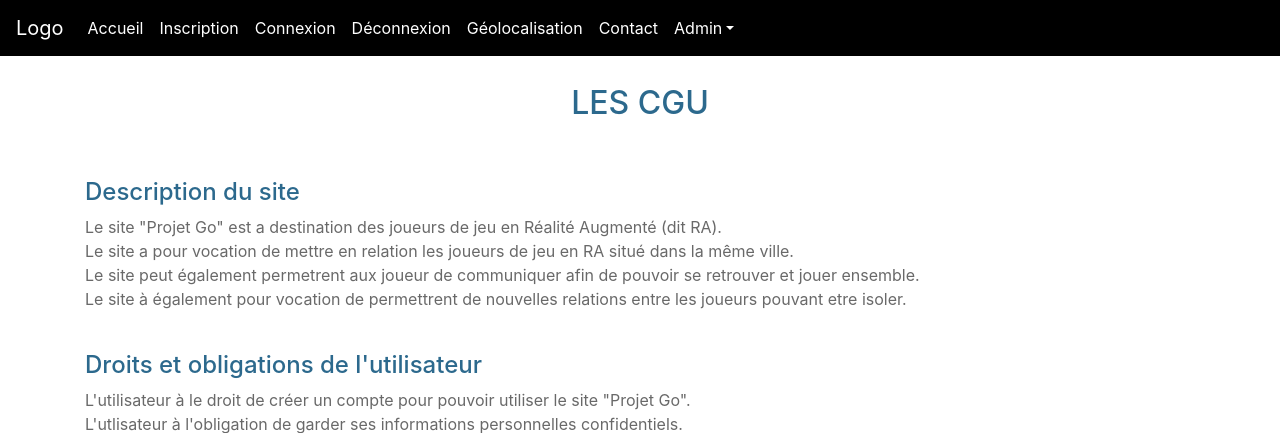
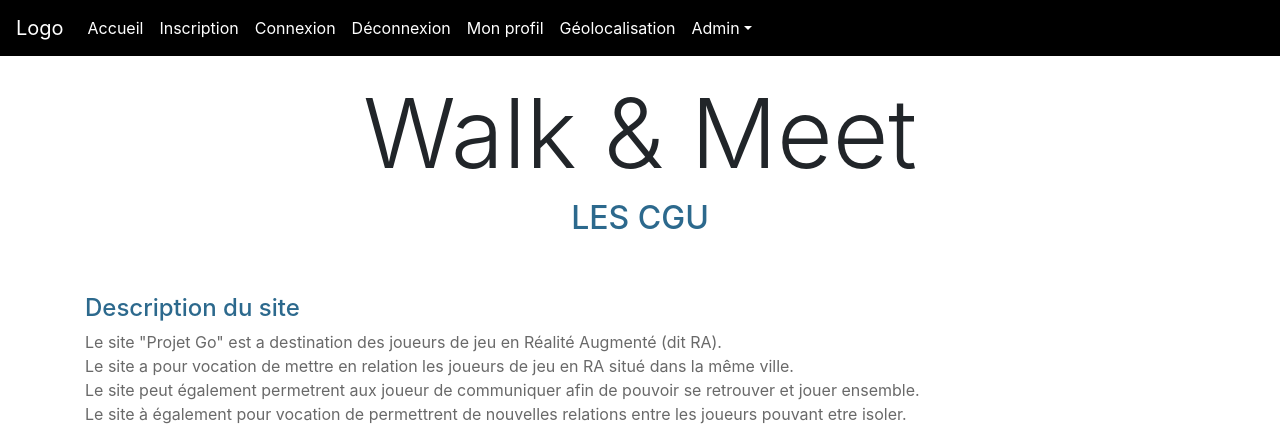
Before and after one commit to Ultrajet/projetgo, a Symfony app: template templates/cgu.html.twig in a window 1280 px wide. Shown: the top 433 px of the page. Run offline with Twig, Linux system fonts and the light colour scheme; the template is opened without the code that fills it, so the values that code supplies are empty; some libraries are stand-ins or nearby versions.

Commit message:
Update base.html.twig

```diff
--- a/templates/base.html.twig
+++ b/templates/base.html.twig
@@ -50,11 +50,12 @@
                 <li class="nav-item">
                     <a class="nav-link" href="{{path('deconnexion')}}">Déconnexion</a>
                 </li>
+                </li>
+                <li class="nav-item">
+                    <a class="nav-link" href="{{path('profil')}}">Mon profil</a>
+                </li>
                 <li class="nav-item">
                     <a class="nav-link" href="{{path('geoloc')}}">Géolocalisation</a>
-                </li>
-                <li class="nav-item">
-                    <a class="nav-link" href="{{path('contact')}}">Contact</a>
                 </li>
                 <li class="nav-item dropdown">
                     <a class="nav-link dropdown-toggle" href="#" id="navbarDropdown" role="button"
@@ -69,6 +70,8 @@
     </nav>
 
     <main>
+        <h1 class="display-1 text-center">Walk & Meet</h1>
+
         {% block body %}{% endblock %}
     </main>
 
```
